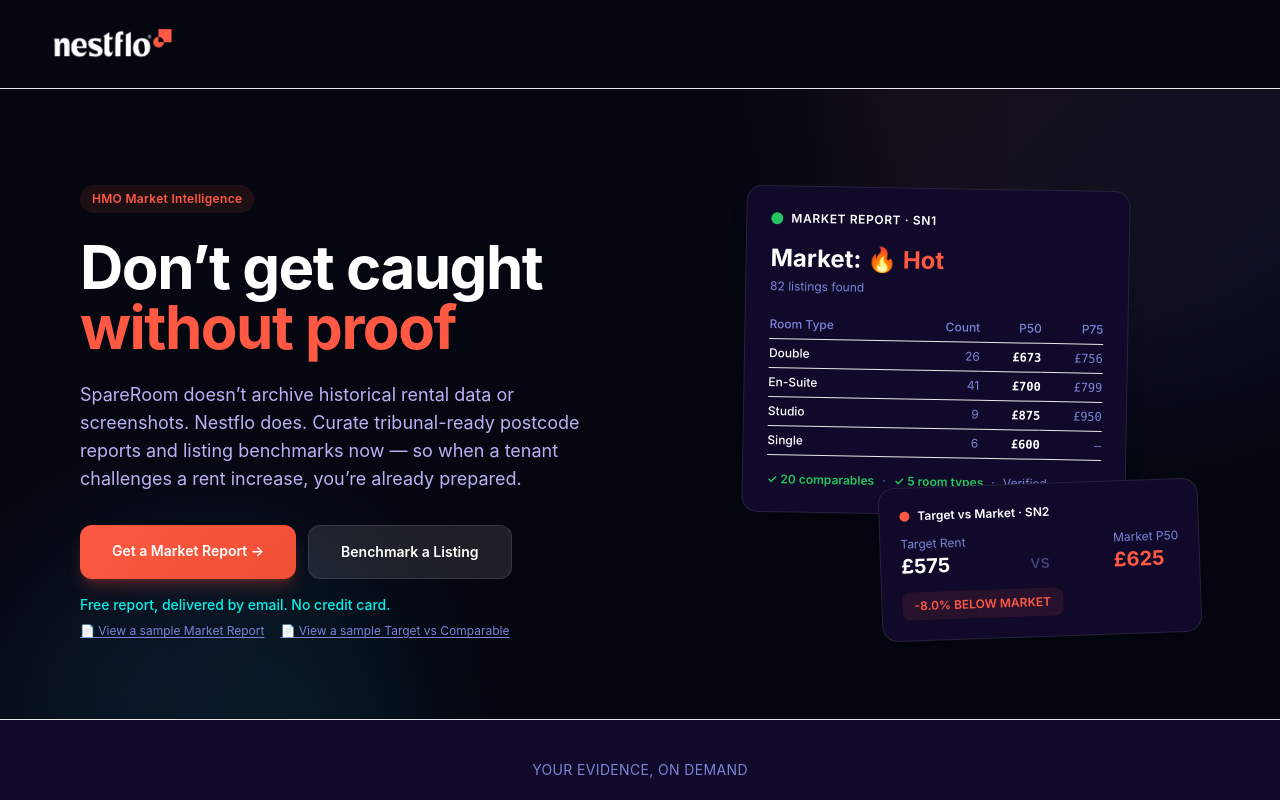
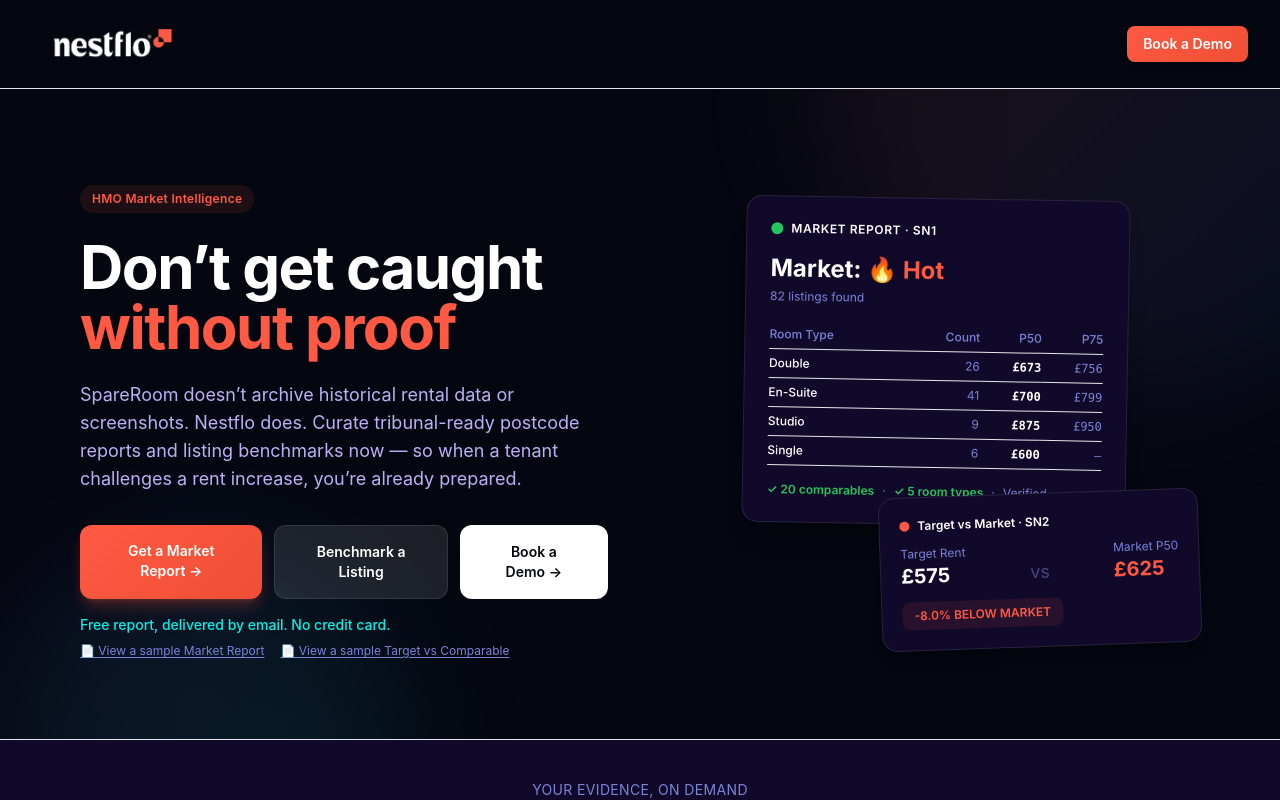
Before and after one commit to RolandTaokunpro/nestflo-market-intelligence, a React (Vite) app in the folder frontend/: page / in a window 1280 px wide. Shown: the top 800 px of the page. Built offline with nearby package versions, Linux system fonts and the light colour scheme.

Commit message:
Add Book a Demo CTA button linked to Google Calendar
Three placements:
1. Sticky header (always visible)
2. Hero section CTA group
3. Bottom CTA section

Link: https://calendar.app.google/KSQx4rG9L6ytS4je7

Jim

```diff
--- a/frontend/src/components/Header.tsx
+++ b/frontend/src/components/Header.tsx
@@ -15,6 +15,15 @@
           />
         </picture>
       </Link>
+      <div className="flex items-center gap-4">
+        <a
+          href="https://calendar.app.google/KSQx4rG9L6ytS4je7"
+          target="_blank"
+          rel="noopener noreferrer"
+          className="text-sm bg-gradient-brand text-white font-semibold px-4 py-2 rounded-lg hover:opacity-90 transition-opacity shadow-md"
+        >
+          Book a Demo
+        </a>
         {location.pathname !== '/' && (
           <Link
             to="/"
@@ -23,6 +32,7 @@
             ← Home
           </Link>
         )}
+      </div>
     </header>
   );
 }
--- a/frontend/src/pages/Home.tsx
+++ b/frontend/src/pages/Home.tsx
@@ -71,6 +71,14 @@
                 >
                   Benchmark a Listing
                 </Link>
+                <a
+                  href="https://calendar.app.google/KSQx4rG9L6ytS4je7"
+                  target="_blank"
+                  rel="noopener noreferrer"
+                  className="inline-block bg-white text-navy text-sm font-semibold px-8 py-4 rounded-xl hover:bg-brand-grey/90 transition-colors text-center border border-white/20"
+                >
+                  Book a Demo &rarr;
+                </a>
               </div>
               <p className="text-sm font-medium text-brand-cyan mt-4">
                 Free report, delivered by email. No credit card.
@@ -360,6 +368,14 @@
             >
               Benchmark a Listing
             </Link>
+            <a
+              href="https://calendar.app.google/KSQx4rG9L6ytS4je7"
+              target="_blank"
+              rel="noopener noreferrer"
+              className="inline-block bg-white text-navy text-sm font-semibold px-8 py-4 rounded-xl hover:bg-brand-grey/90 transition-colors text-center border border-white/20"
+            >
+              Book a Demo &rarr;
+            </a>
           </div>
         </div>
       </section>
```
Lines whose indentation alone changed are shown as unchanged.
